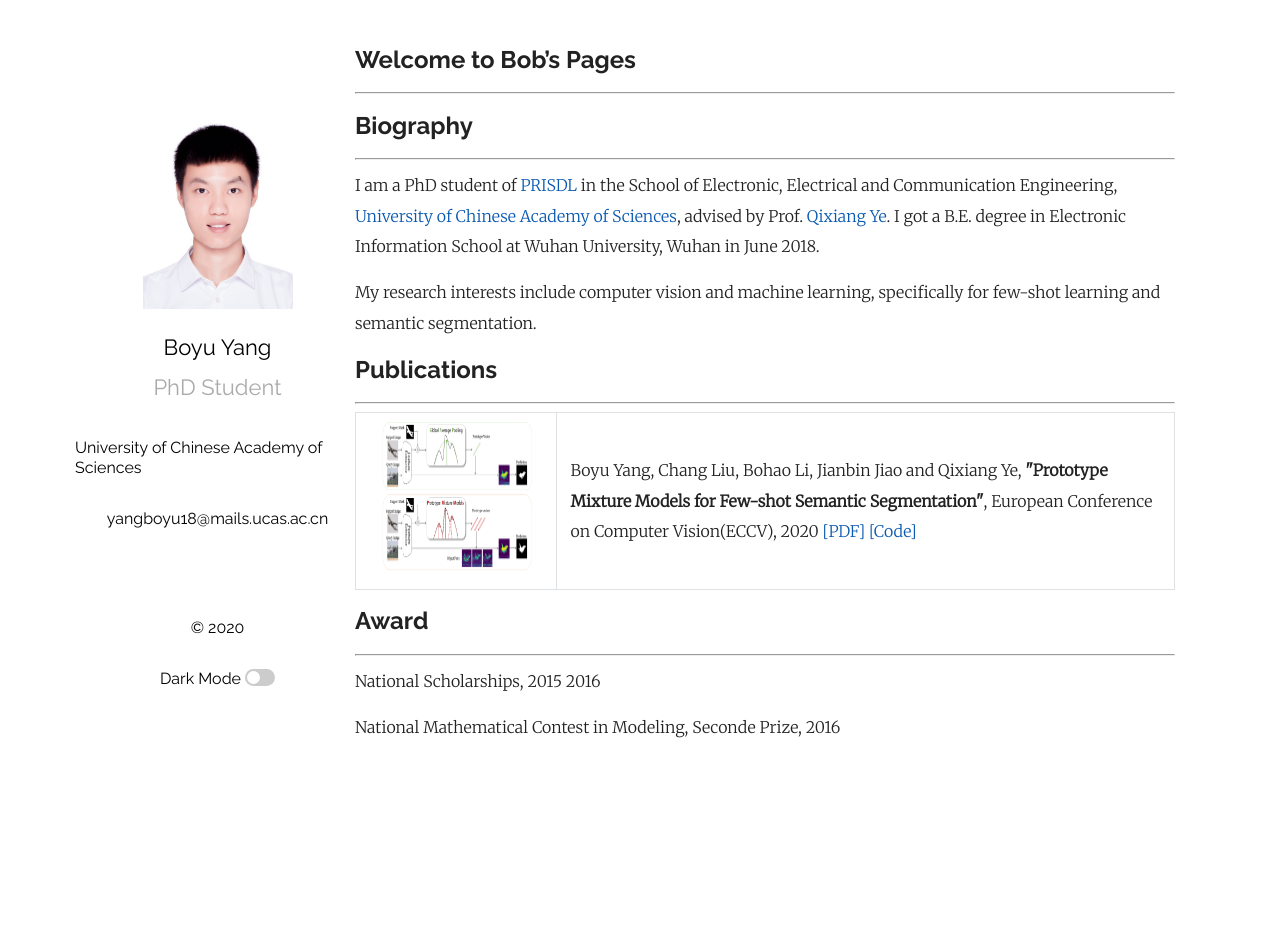
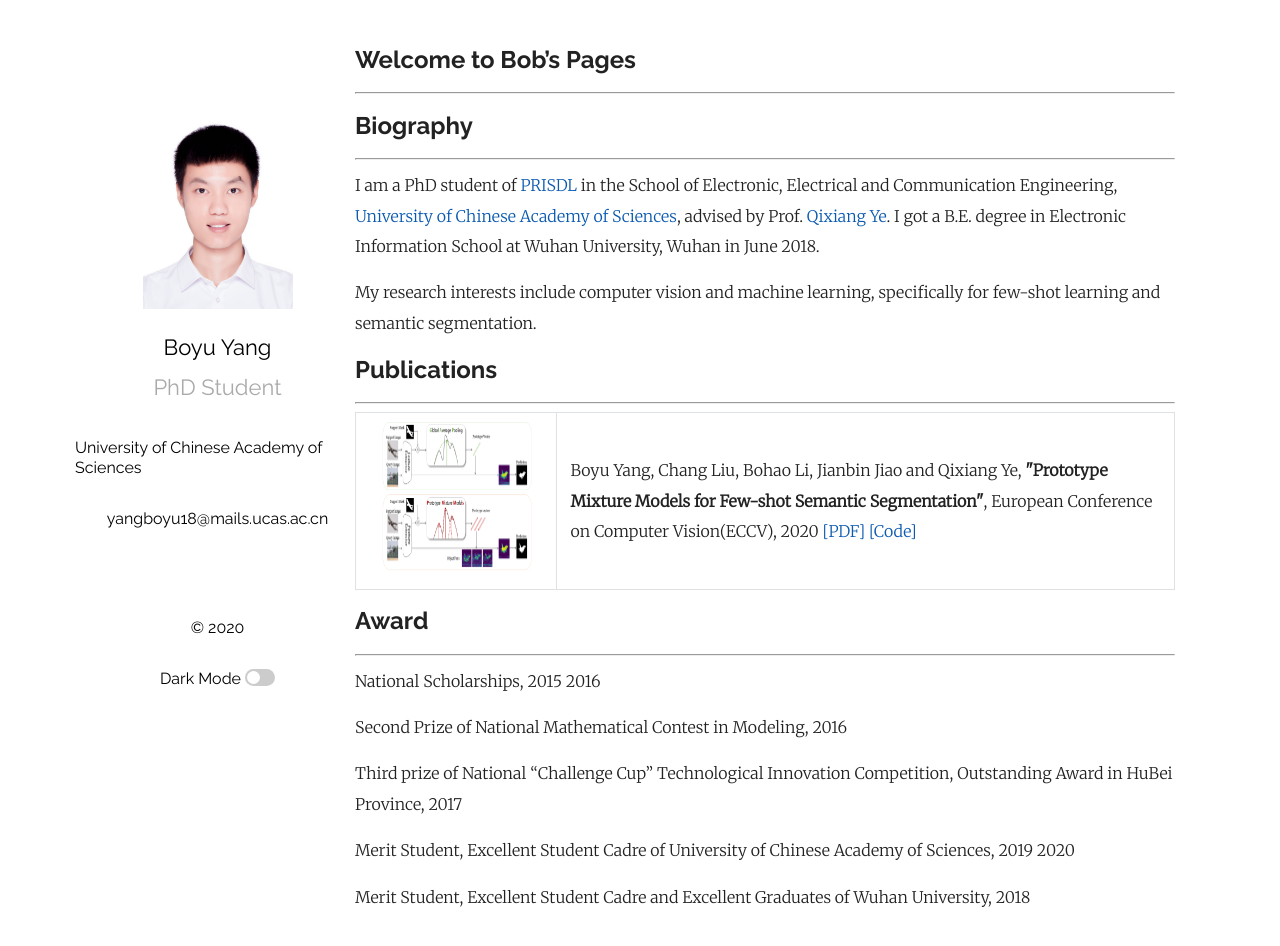
Before and after one commit to Yang-Bob/Yang-Bob.github.io, a Jekyll site: the page built from index.md, in a window 1280 px wide and 957 px high. Shown: the top 946 px of the window. Built offline with Jekyll 4.4.1, drawn with Linux system fonts in a browser that asks for light colours; some web fonts are replaced; our own code applies the rules of GitHub Pages for plain Markdown files; a script that is not in the unit is left out; comment, search, counter and statistics services are not loaded.

Commit message:
Update index.md

```diff
--- a/index.md
+++ b/index.md
@@ -22,4 +22,10 @@ European Conference on Computer Vision(ECCV), 2020 <a href="https://arxiv.org/pd
 ---
 National Scholarships, 2015 2016
 
-National Mathematical Contest in Modeling, Seconde Prize, 2016
+Second Prize of National Mathematical Contest in Modeling, 2016
+
+Third prize of National “Challenge Cup” Technological Innovation Competition, Outstanding Award in HuBei Province, 2017
+
+Merit Student, Excellent Student Cadre of University of Chinese Academy of Sciences, 2019 2020
+
+Merit Student, Excellent Student Cadre and Excellent Graduates of Wuhan University, 2018
```
